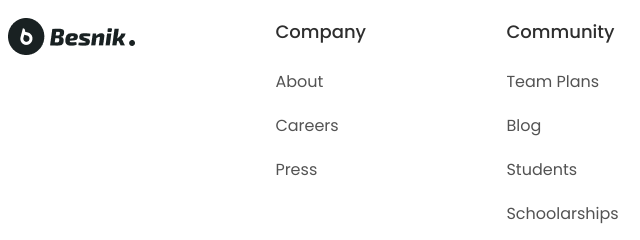
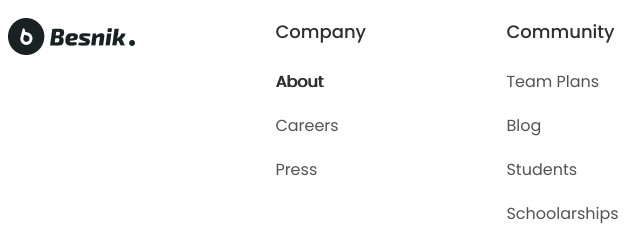
Before and after one commit to Tuandat911dev/f8-html-css-project-2.1, a plain HTML site: page index.html in a window 1280 px wide. In both pictures the pointer is over the link 367 px from the left and 3962 px from the top of the page. Shown: the part 3880-4120 px from the top of the page, 47-687 px from the left. Drawn offline with Linux system fonts and the light colour scheme.

Commit message:
fix: add style when hover footer item

```diff
--- a/assets/css/styles.css
+++ b/assets/css/styles.css
@@ -799,6 +799,12 @@ html {
 	line-height: 1.5;
 	text-decoration: none;
 	white-space: nowrap;
+	transition: 0.25 ease;
+}
+
+.footer .column .item:hover {
+	color: #2e2e2e;
+	text-shadow: 1px 0 0 #2e2e2e;
 }
 
 .footer .column .item + .item {
```
